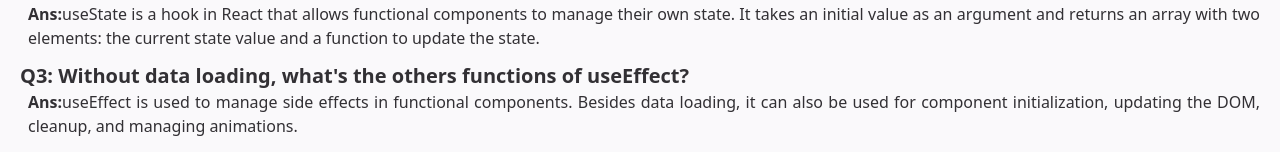
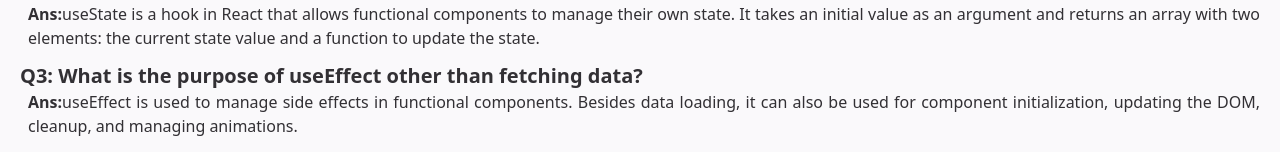
Before and after one commit to sajibsaifullah/knowledge-cafe-assignment, a React (Vite) app: page / in a window 1280 px wide. Shown: the part 3610-3762 px from the top of the page. Built offline with nearby package versions, Linux system fonts and the light colour scheme.

Commit message:
questions edited

```diff
--- a/src/components/Faq/Faq.jsx
+++ b/src/components/Faq/Faq.jsx
@@ -30,7 +30,7 @@ const Faq = () => {
       </div>
       <div>
         <h4 className="text-xl font-bold">
-          Q3: Without data loading, what's the others functions of useEffect?
+          Q3: What is the purpose of useEffect other than fetching data?
         </h4>
         <p className="ps-2 pb-3">
           <span className="font-semibold">Ans:</span>
```
